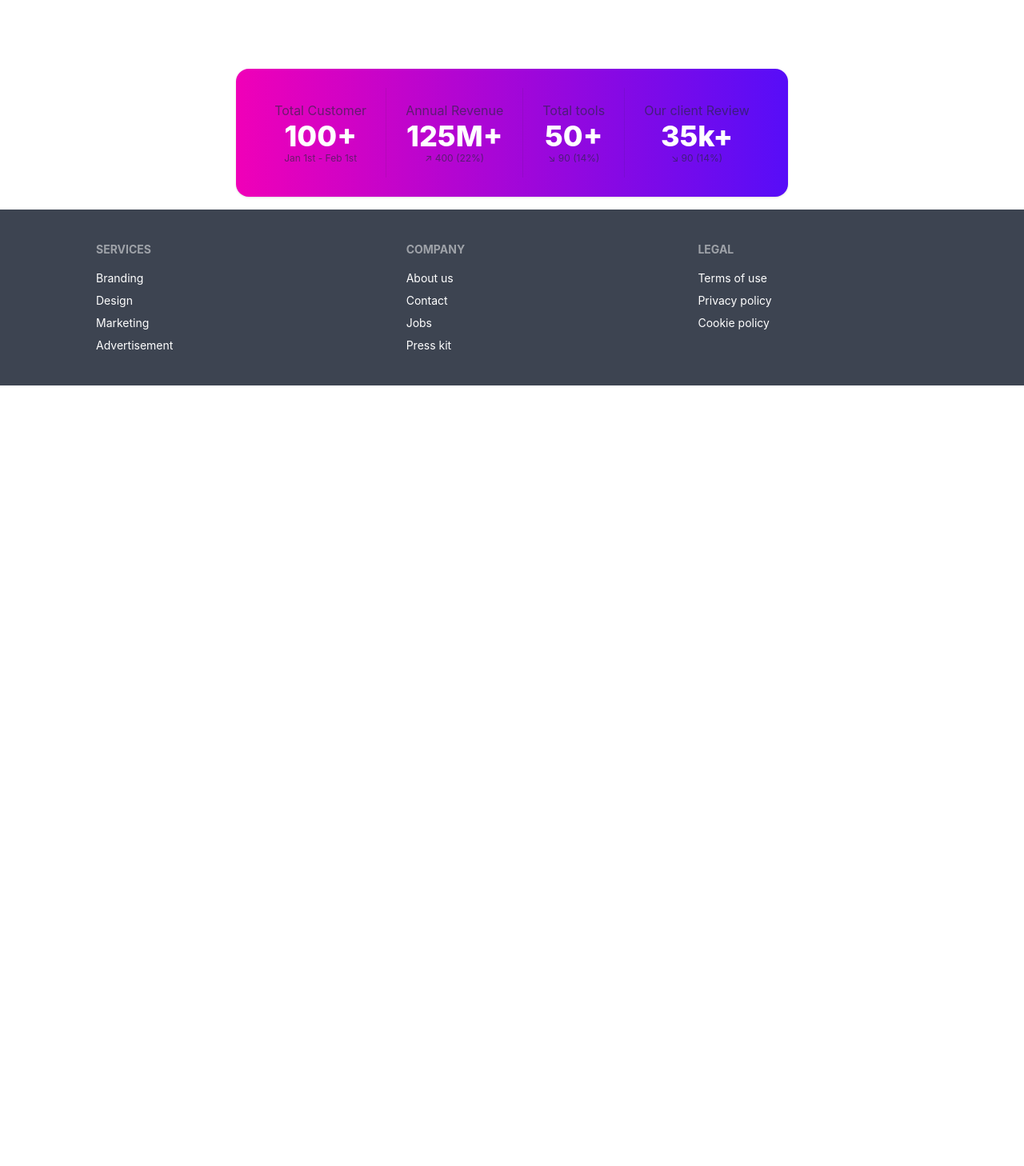
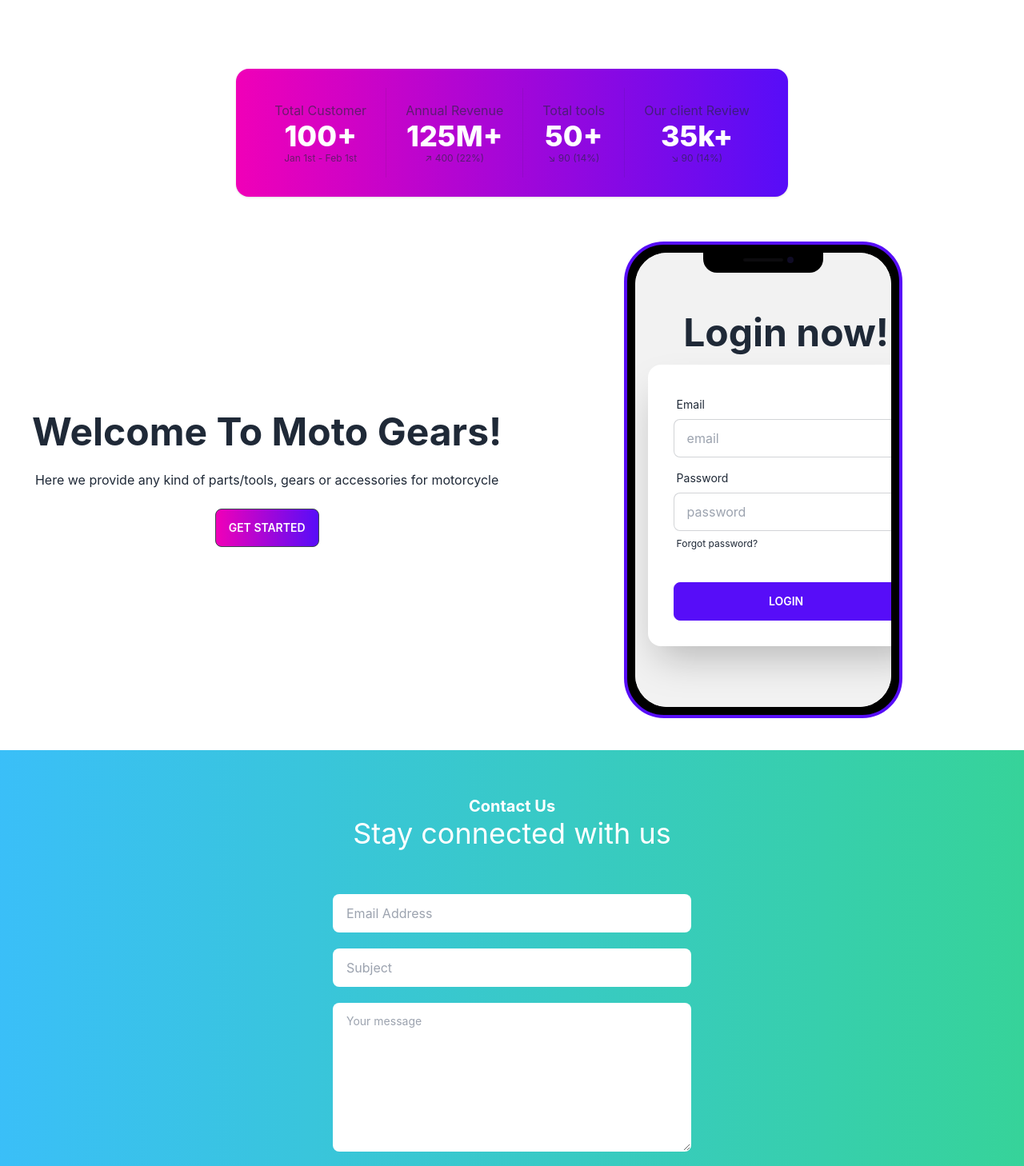
Before and after one commit to MD-Jubayer-Khan/moto-gears-manufacture-client, a React (Create React App) app: page / in a window 1280 px wide. Shown: the part 1330-2788 px from the top of the page at 80% size. Before the commit the page ends 1812 px from the top, so only its background shows below. Built offline with nearby package versions, Linux system fonts and the light colour scheme.

Commit message:
created to extra sections in home page

```diff
--- a/src/Pages/ExtraPage/ExtraPageOne.js
+++ b/src/Pages/ExtraPage/ExtraPageOne.js
@@ -1,34 +1,34 @@
-// import React from 'react';
+import React from 'react';
 
-// const ExtraPageOne = () => {
-//     return (
-//       <div class="grid grid-flow-col gap-5 text-center auto-cols-max">
-//         <div class="flex flex-col p-2 bg-neutral rounded-box text-neutral-content">
-//           <span class="countdown font-mono text-5xl">
-//             <span style="--value:15;"></span>
-//           </span>
-//           days
-//         </div>
-//         <div class="flex flex-col p-2 bg-neutral rounded-box text-neutral-content">
-//           <span class="countdown font-mono text-5xl">
-//             <span style="--value:10;"></span>
-//           </span>
-//           hours
-//         </div>
-//         <div class="flex flex-col p-2 bg-neutral rounded-box text-neutral-content">
-//           <span class="countdown font-mono text-5xl">
-//             <span style="--value:24;"></span>
-//           </span>
-//           min
-//         </div>
-//         <div class="flex flex-col p-2 bg-neutral rounded-box text-neutral-content">
-//           <span class="countdown font-mono text-5xl">
-//             <span style="--value:55;"></span>
-//           </span>
-//           sec
-//         </div>
-//       </div>
-//     );
-// };
+const ExtraPageOne = () => {
+    return (
+        <div className='bg-gradient-to-r from-info to-success px-10 py-14 '>
+          <div className='text-center pb-14 text-white'>
+            <p className='text-xl font-bold text-transparent bg-clip-text bg-white'>
+              Contact Us
+            </p>
+            <h1 className='text-4xl'>Stay connected with us</h1>
+          </div>
+          <div className='grid grid-cols-1 justify-items-center gap-5'>
+            <input
+              type='text'
+              placeholder='Email Address'
+              className='input w-full max-w-md'
+            />
+            <input
+              type='text'
+              placeholder='Subject'
+              className='input w-full max-w-md'
+            />
+            <textarea
+              className='textarea w-full max-w-md'
+              placeholder='Your message'
+              rows={6}
+            ></textarea>
+            <button class="btn bg-gradient-to-r from-secondary to-primary">Submit</button>
+          </div>
+        </div>
+    );
+};
 
-// export default ExtraPageOne;
+export default ExtraPageOne;
--- a/src/Pages/ExtraPage/ExtraPageTwo.js
+++ b/src/Pages/ExtraPage/ExtraPageTwo.js
@@ -1,10 +1,51 @@
 import React from 'react';
 
 const ExtraPageTwo = () => {
+
     return (
-        <div>
-            <h1>this is ExtraPageTwo</h1>
-        </div>
+       <div className='flex flex-wrap items-center justify-center '>
+            <div className='ml-10'>
+                <h1 class="text-5xl font-bold">Welcome To Moto Gears!</h1>
+                <p class="py-6">Here we provide any kind of parts/tools, gears or accessories for motorcycle</p>
+                <button class="btn bg-gradient-to-r from-secondary to-primary">Get Started</button>
+                </div>
+                <div class="mockup-phone border-primary my-10">
+                 <div class="camera"></div>
+                    <div class="display">
+                     <div class="artboard artboard-demo phone-1">
+                        <div class="hero min-h-screen bg-base-200">
+                          <div class="hero-content flex-col flex-row-reverse">
+                            <div class="text-center ">
+                              <h1 class="text-5xl font-bold">Login now!</h1>
+                            </div>
+                            <div class="card flex-shrink-0 w-full max-w-sm shadow-2xl bg-base-100">
+                              <div class="card-body">
+                                <div class="form-control">
+                                  <label class="label">
+                                    <span class="label-text">Email</span>
+                                  </label>
+                                  <input type="text" placeholder="email" class="input input-bordered" />
+                                </div>
+                                <div class="form-control">
+                                  <label class="label">
+                                    <span class="label-text">Password</span>
+                                  </label>
+                                  <input type="text" placeholder="password" class="input input-bordered" />
+                                  <label class="label">
+                                    <a href="#" class="label-text-alt link link-hover">Forgot password?</a>
+                                  </label>
+                                </div>
+                                <div class="form-control mt-6 ">
+                                  <button class="btn btn-primary">Login</button>
+                                </div>
+                              </div>
+                            </div>
+                          </div>
+                        </div>
+                    </div>
+                 </div>
+            </div>
+       </div>
     );
 };
 
--- a/src/Pages/Home/Banner.js
+++ b/src/Pages/Home/Banner.js
@@ -6,8 +6,8 @@ const Banner = () => {
         <div class="hero min-h-screen text-white bg-fixed" style={{backgroundImage: `url(${img})`}}>
         <div class="hero-content flex-col lg:flex-row-reverse">
             <div>
-            <h1 class="text-5xl font-bold">Box Office News!</h1>
-            <p class="py-6">Provident cupiditate voluptatem et in. Quaerat fugiat ut assumenda excepturi exercitationem quasi. In deleniti eaque aut repudiandae et a id nisi.</p>
+            <h1 class="text-5xl font-bold">Welcome To Moto Gears!</h1>
+            <p class="py-6">Here we provide any kind of parts/tools, gears or accessories for motorcycle</p>
             <button class="btn bg-gradient-to-r from-secondary to-primary">Get Started</button>
             </div>
         </div>
--- a/src/Pages/Home/BusinessSummery.js
+++ b/src/Pages/Home/BusinessSummery.js
@@ -2,8 +2,8 @@ import React from 'react';
 
 const BusinessSummery = () => {
     return (
+      <div>
            <div class="stats stats-vertical lg:stats-horizontal shadow bg-gradient-to-r from-secondary to-primary p-6 text-white my-4">
-
            <div class="stat">
              <div class="stat-title">Total Customer</div>
              <div class="stat-value">100+</div>
@@ -29,6 +29,8 @@ const BusinessSummery = () => {
            </div>
 
           </div>
+
+      </div>
     );
 };
 
--- a/src/Pages/Home/Home.js
+++ b/src/Pages/Home/Home.js
@@ -1,6 +1,7 @@
 import React from 'react';
 import Footer from '../../Shared/Footer';
-// import ExtraPageOne from '../ExtraPage/ExtraPageOne';
+import ExtraPageOne from '../ExtraPage/ExtraPageOne';
+import ExtraPageTwo from '../ExtraPage/ExtraPageTwo';
 import Banner from './Banner';
 import BusinessSummery from './BusinessSummery';
 import Tools from './Tools';
@@ -12,7 +13,8 @@ const Home = () => {
             <Banner></Banner>
             <Tools></Tools>
             <BusinessSummery></BusinessSummery>
-            {/* <ExtraPageOne></ExtraPageOne> */}
+            <ExtraPageTwo></ExtraPageTwo>
+            <ExtraPageOne></ExtraPageOne>
             <Footer></Footer>
         </div>
     );
```
Lines whose indentation alone changed are shown as unchanged.
